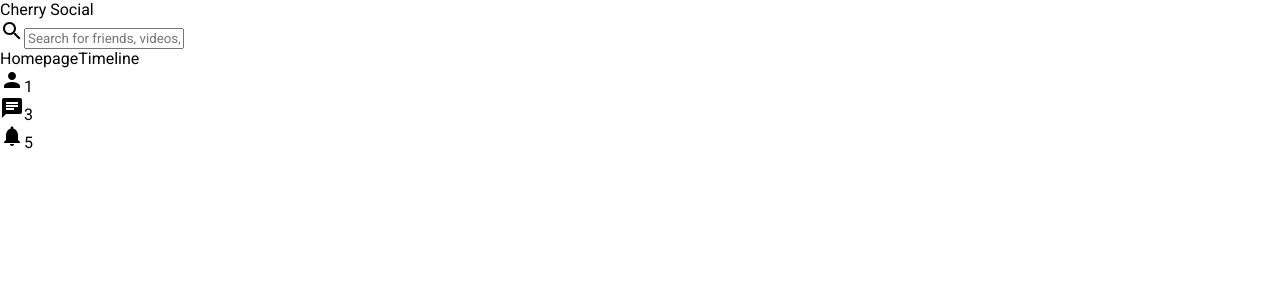
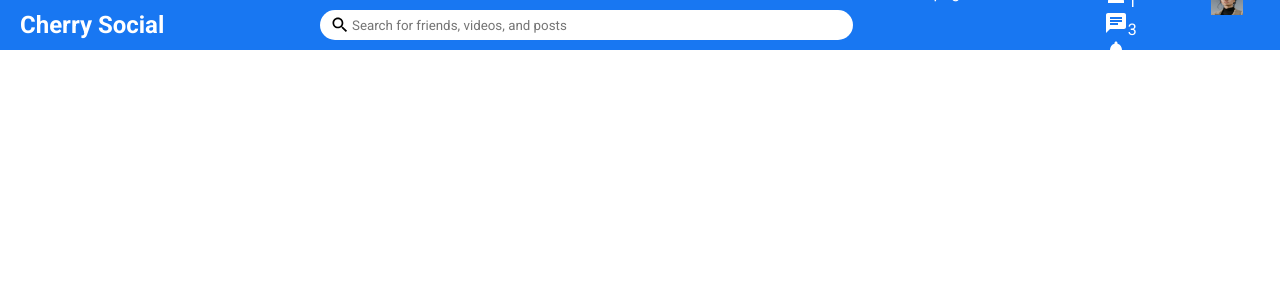
Before and after one commit to constructorlib/Cherry_Social, a React (Vite) app in the folder cherrysocial/: page / in a window 1280 px wide. Shown: the top 300 px of the page. Built offline with nearby package versions, Linux system fonts and the light colour scheme.

Commit message:
styling changes

```diff
--- a/cherrysocial/src/components/Topbar.jsx
+++ b/cherrysocial/src/components/Topbar.jsx
@@ -11,8 +11,11 @@
         </div>
         <div className="topbar-center">
           <div className="searchbox">
-            <Icons.Search />
-            <input placeholder="Search for friends, videos, and posts" />
+            <Icons.Search className="searchIcon" />
+            <input
+              className="searchInput"
+              placeholder="Search for friends, videos, and posts"
+            />
           </div>
         </div>
         <div className="topbar-right">
@@ -34,6 +37,7 @@
               <span className="icon-badge">5</span>
             </div>
           </div>
+          <img src="/assets/person/1.jpeg" className="topbarimg" alt="" />
         </div>
       </div>
     </>
--- a/cherrysocial/src/components/topbar.css
+++ b/cherrysocial/src/components/topbar.css
@@ -0,0 +1,52 @@
+.topbar-all {
+  height: 50px;
+  width: 100%;
+  background-color: #1877f2;
+  display: flex;
+  align-items: center;
+  position: sticky;
+  top: 0;
+}
+.logo {
+  font-size: 24px;
+  margin-left: 20px;
+  font-weight: bold;
+  color: white;
+  cursor: pointer;
+}
+.topbar-left {
+  flex: 3;
+}
+.topbar-center {
+  flex: 5;
+}
+.topbar-right {
+  flex: 4;
+  display: flex;
+  align-self: center;
+  justify-content: space-around;
+  color: white;
+}
+.topbarimg {
+  width: 32px;
+  height: 32px;
+}
+.searchbox {
+  width: 100%;
+  height: 30px;
+  background: white;
+  border-radius: 30px;
+  display: flex;
+  align-items: center;
+}
+.searchIcon {
+  font-size: 20px !important;
+  margin-left: 10px;
+}
+.searchInput {
+  border: none;
+  width: 70%;
+}
+.searchInput:focus {
+  outline: none;
+}
```
